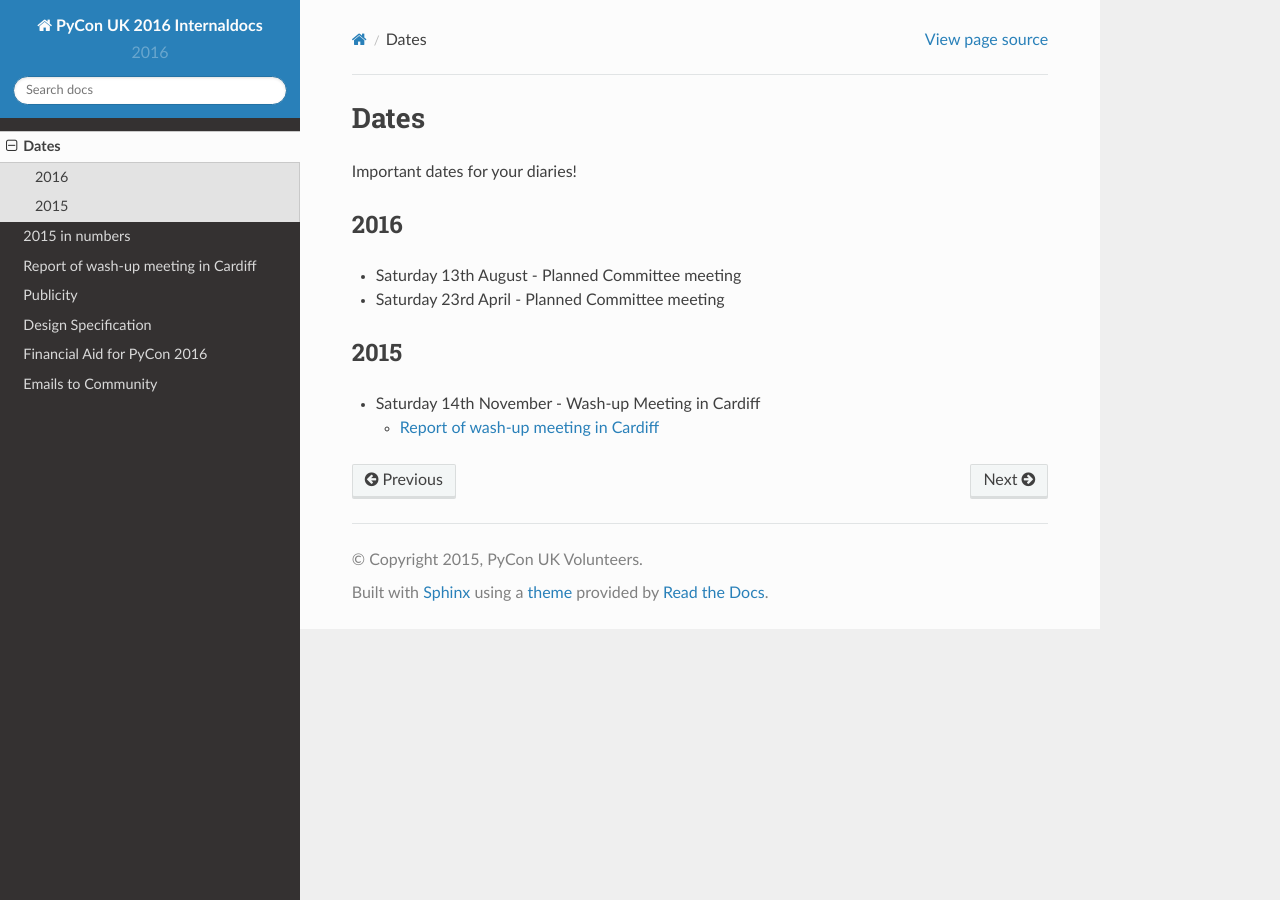
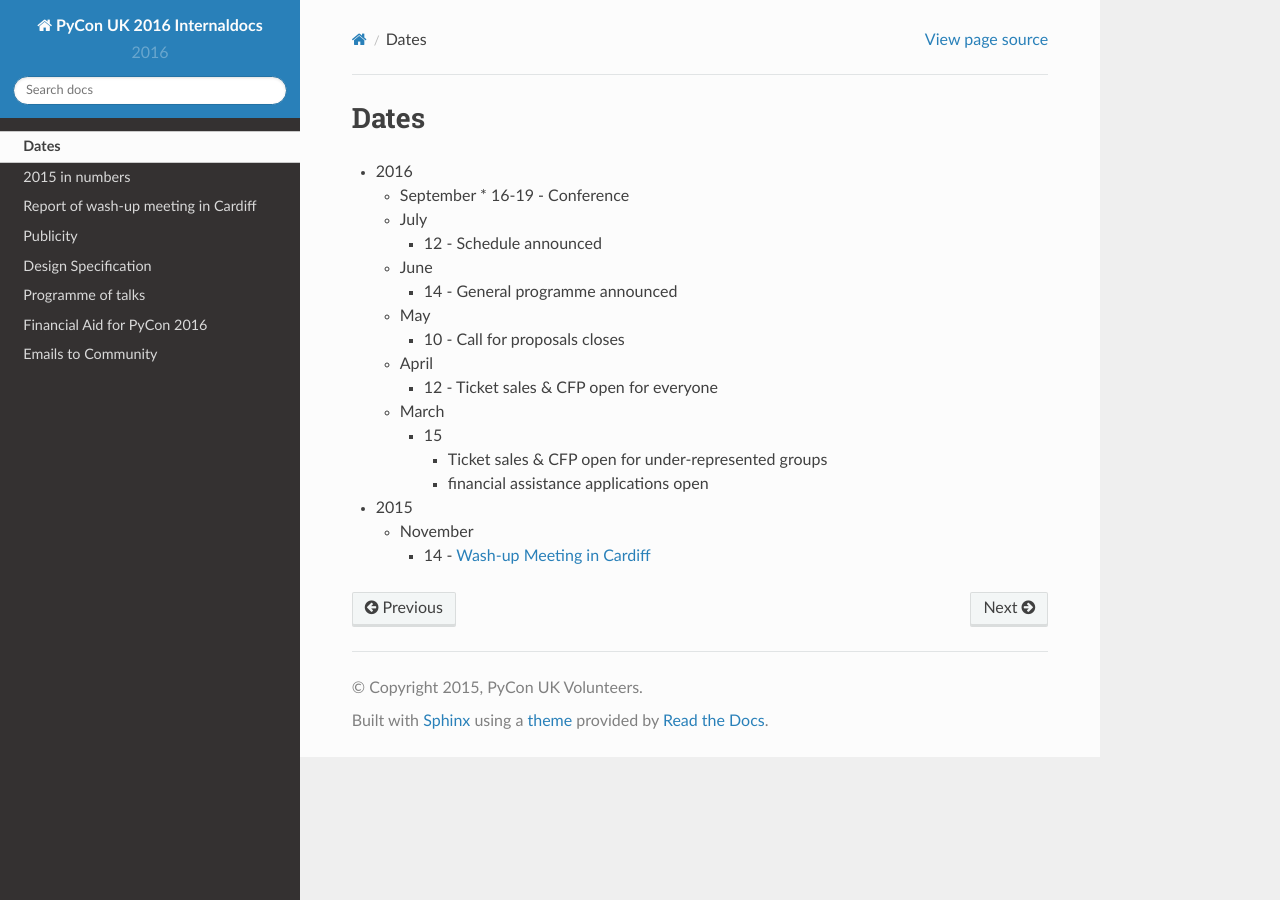
Before and after one commit to PyconUK/documentation, a Sphinx documentation site: the page built from source/dates.rst, in a window 1280 px wide. Built offline with Sphinx 7.4.7 and the Read the Docs theme 2.0.0, drawn with Linux system fonts in a browser that asks for light colours.

Commit message:
Programme and dates - WIP

```diff
--- a/source/dates.rst
+++ b/source/dates.rst
@@ -1,19 +1,36 @@
 Dates
 =====
 
-Important dates for your diaries!
+* 2016
 
+  * September
+    * 16-19 - Conference
 
-2016
-----
+  * July
 
-* Saturday 13th August - Planned Committee meeting
-* Saturday 23rd April - Planned Committee meeting
+    * 12 - Schedule announced
 
+  * June
 
-2015
-----
+    * 14 - General programme announced
 
-* Saturday 14th November - Wash-up Meeting in Cardiff
+  * May
 
-  - :doc:`wash-up-meeting-report`
+    * 10 - Call for proposals closes
+
+  * April
+
+    * 12 - Ticket sales & CFP open for everyone
+
+  * March
+
+    * 15
+
+      * Ticket sales & CFP open for under-represented groups
+      * financial assistance applications open
+
+* 2015
+
+  * November
+
+    * 14 - :doc:`Wash-up Meeting in Cardiff <wash-up-meeting-report>`
--- a/source/index.rst
+++ b/source/index.rst
@@ -11,6 +11,7 @@
    wash-up-meeting-report
    publicity
    design-spec
+   programme-talks
    financial-aid
    emails-to-community/index
 
```
Also changed, not shown: source/programme-talks.rst (added, +74 -0 lines).
